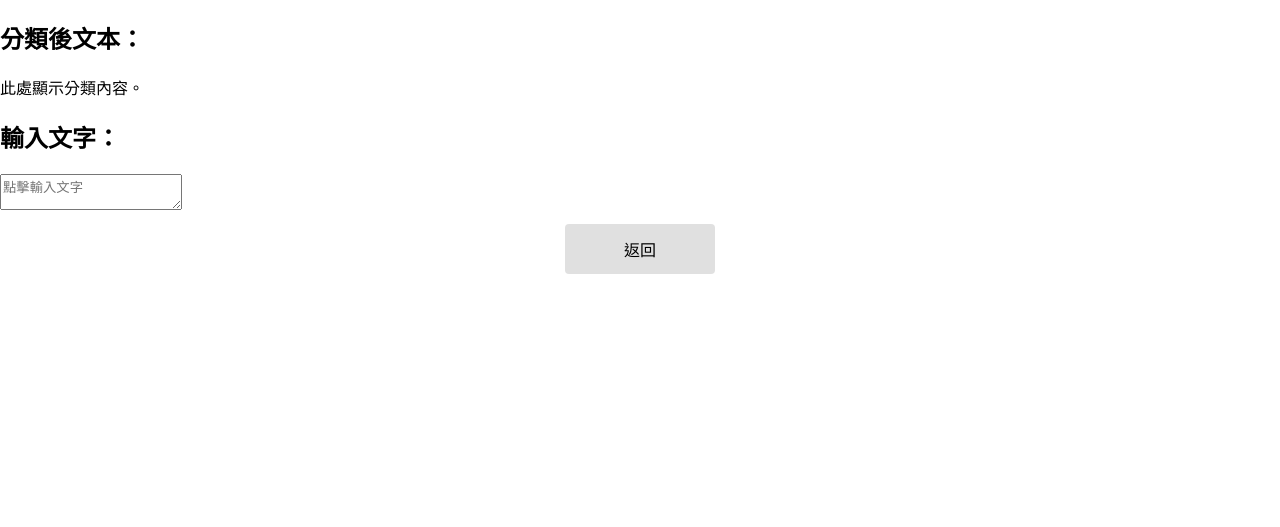
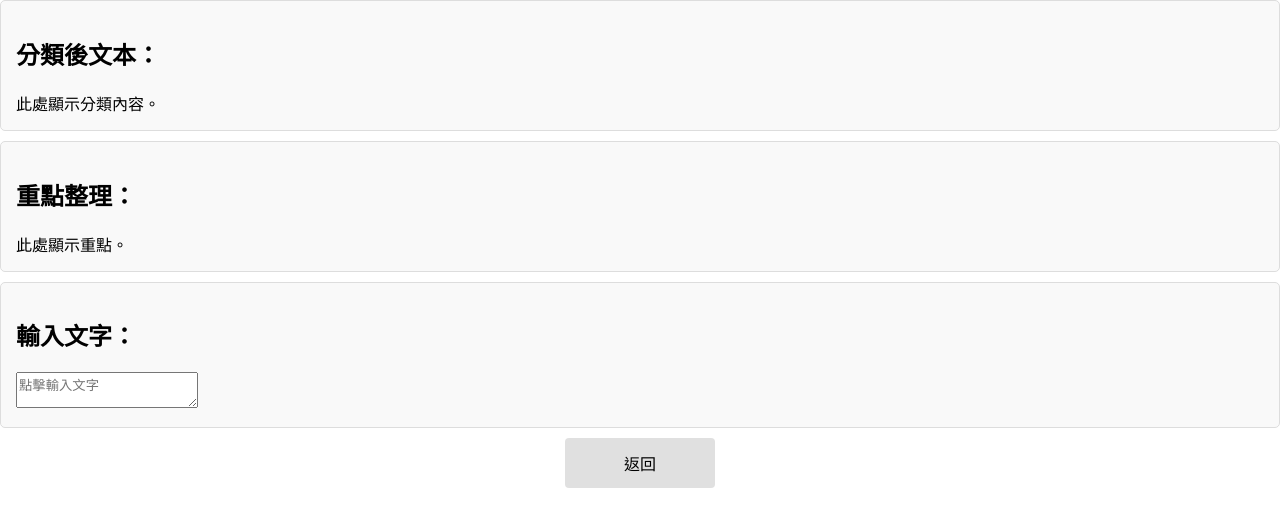
Before and after one commit to KaKaBii/AI_Note_Service.github.io, a Python web app: template APP1/templates/body_content.html in a window 1280 px wide. Shown: the part 100-627 px from the top of the page. Run offline with Jinja, Linux system fonts and the light colour scheme; the template is opened without the code that fills it, so the values that code supplies are empty.

Commit message:
更新網頁
1. 新增section 區塊
2. 新增重點整理

```diff
--- a/APP1/templates/body_content.html
+++ b/APP1/templates/body_content.html
@@ -11,13 +11,23 @@
         <h1 id="page-title">BODY</h1>
     </header>
     <main>
+        <div class="section">
             <div class="content-display">
                 <h2>分類後文本：</h2>
                 <div id="classified-text">此處顯示分類內容。</div>
             </div>
+        </div>
+        <div class="section">
+            <div class="content-display">
+                <h2>重點整理：</h2>
+                <div id="focused-text">此處顯示重點。</div>
+            </div>
+        </div>
+        <div class="section">
             <div class="input-display">
                 <h2>輸入文字：</h2>
                 <textarea id="input-text" placeholder="點擊輸入文字"></textarea>
+            </div>
         </div>
         <button onclick="goBack('../templates/class.html')" class="btn">返回</button>
     </main>
```
Also changed, not shown: APP1/templates/extra_content.html (+10 -0 lines), APP1/templates/psycho_content.html (+10 -0 lines), APP1/templates/social_content.html (+10 -0 lines), APP1/templates/special_content.html (+10 -0 lines). Lines whose indentation alone changed are shown as unchanged.
